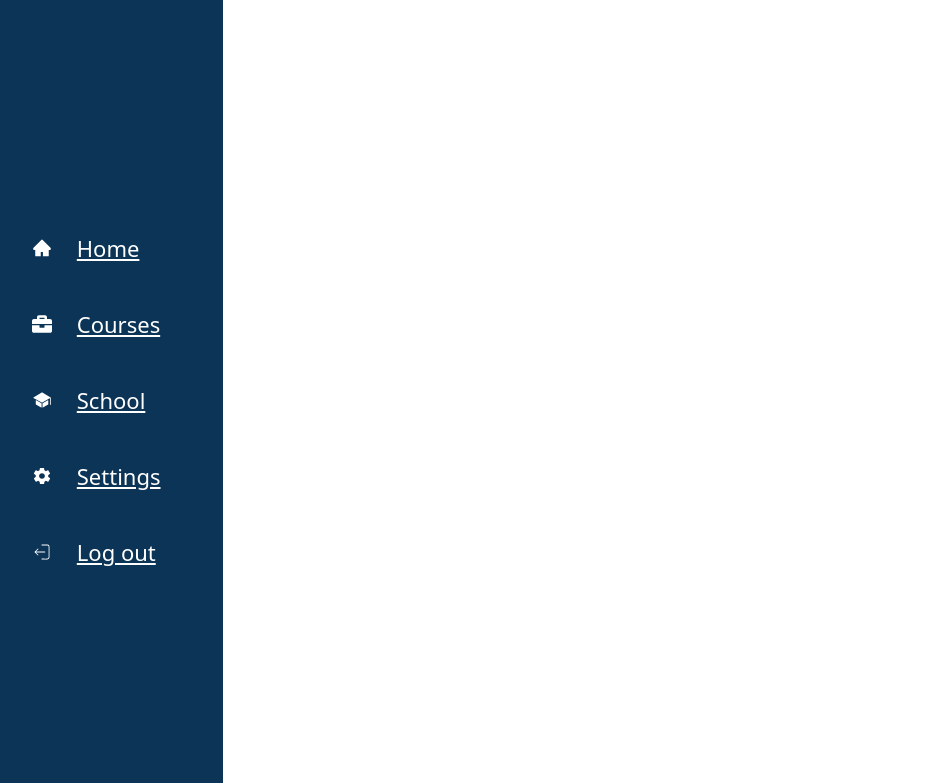
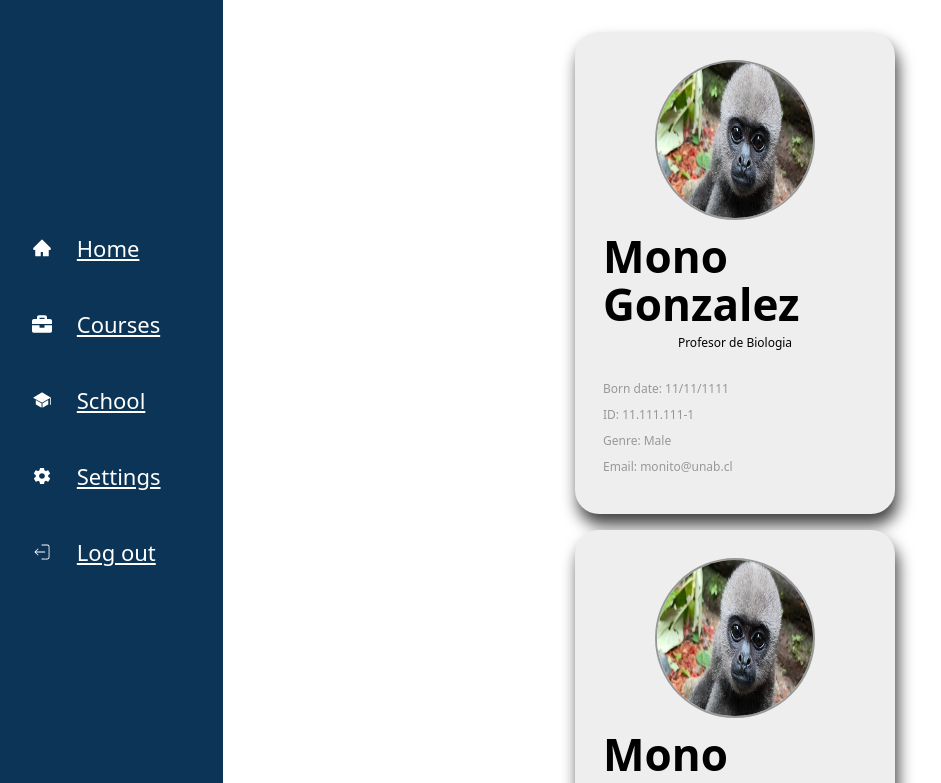
Before and after one commit to javonunezz/teacher_book_front, a React (Vite) app: page / in a window 1280 px wide. Shown: the top 783 px of the page, without its empty margins (33-974 px from the left). Built offline with nearby package versions, Linux system fonts and the light colour scheme.

Commit message:
feat(home): create card-teacher

```diff
--- a/src/App.jsx
+++ b/src/App.jsx
@@ -2,13 +2,16 @@ import "./index.css";
 import { Sidebar } from "./components/organisms/Sidebar";
 import { useState } from "react";
 import { Login } from "./components/organisms/Login";
+import { PageHome } from "./components/Organisms/Pages/Home/PageHome";
 
 function App() {
   return (
     <>
-      <div className="bg-gray-light relative h-screen w-screen md:flex-row">
-        <div className="w-full md:w-2/3"></div>
-        <div className="absolute bottom-0 w-full">
+      <div className="bg-gray-light relative flex h-screen w-screen md:flex-row">
+        <div className="order-1 mt-8 flex h-full w-full justify-center md:order-2">
+          <PageHome />
+        </div>
+        <div className="fixed bottom-0 order-2 w-full md:sticky md:left-0 md:order-1 md:w-auto">
           <Sidebar />
         </div>
       </div>
--- /dev/null
+++ b/src/components/Organisms/Pages/Home/CardTeacher.jsx
@@ -0,0 +1,29 @@
+import { info } from "autoprefixer";
+import imagen from "./../../../../assets/chancho.jpg";
+
+const infoTeacher = {
+  born_date: "11/11/1111",
+  id: "11.111.111-1",
+  genre: "Male",
+  email: "monito@unab.cl",
+};
+
+export const CardTeacher = () => {
+  return (
+    <div className="h-97 flex w-80 flex-col items-center justify-center rounded-3xl bg-neutral-100 p-7 drop-shadow-3xl">
+      <img
+        src={imagen}
+        className="h-40 w-40 rounded-full border-2 border-neutral-400"
+        alt="mono_imagen"
+      />
+      <h1 className="mb-1 mt-3 text-3xl font-bold">Mono Gonzalez</h1>
+      <h2 className="text-base">Profesor de Biologia</h2>
+      <ul className="mb-2 mr-auto mt-6 space-y-1 text-base text-neutral-400">
+        <li>{`Born date: ${infoTeacher.born_date}`}</li>
+        <li>{`ID: ${infoTeacher.id}`}</li>
+        <li>{`Genre: ${infoTeacher.genre}`}</li>
+        <li>{`Email: ${infoTeacher.email}`}</li>
+      </ul>
+    </div>
+  );
+};
--- /dev/null
+++ b/src/components/Organisms/Pages/Home/PageHome.jsx
@@ -0,0 +1,10 @@
+import { CardTeacher } from "./CardTeacher";
+
+export const PageHome = () => {
+  return (
+    <div className="space-y-4">
+      <CardTeacher />
+      <CardTeacher />
+    </div>
+  );
+};
--- a/src/components/organisms/Sidebar.jsx
+++ b/src/components/organisms/Sidebar.jsx
@@ -14,10 +14,11 @@ export const Sidebar = ({ log }) => {
     [<CiLogout />, "Log out"],
   ];
   return (
-    <div className="min-h-16 flex flex-row items-center justify-center gap-x-7 bg-primary-500 py-3 md:h-screen md:w-64 md:flex-col md:items-center md:justify-center md:gap-x-0 md:space-y-5 md:px-8">
+    <div className="flex h-16 w-screen flex-row items-center justify-center gap-x-7 bg-primary-500 py-3 md:h-screen md:w-64 md:flex-col md:items-center md:justify-center md:gap-x-0 md:space-y-5 md:px-8">
       {icons.map((data) => {
         return (
           <Button
+            key={data[1]}
             icon={data[0]}
             text={data[1]}
             color="bg-primary-500"
--- a/tailwind.config.js
+++ b/tailwind.config.js
@@ -28,12 +28,9 @@ module.exports = {
         "neutral-600": "#6F6F6F",
         "neutral-800": "#3C3C3C",
       },
-    },
-
-    minWidth: {
-      24: "200px",
-      25: "830px",
-      26: "300px",
+      dropShadow: {
+        "3xl": "3px 11px 8px rgba(0,0,0,0.75)",
+      },
     },
   },
   plugins: [],
```
Also changed, not shown: src/assets/chancho.jpg (added).
